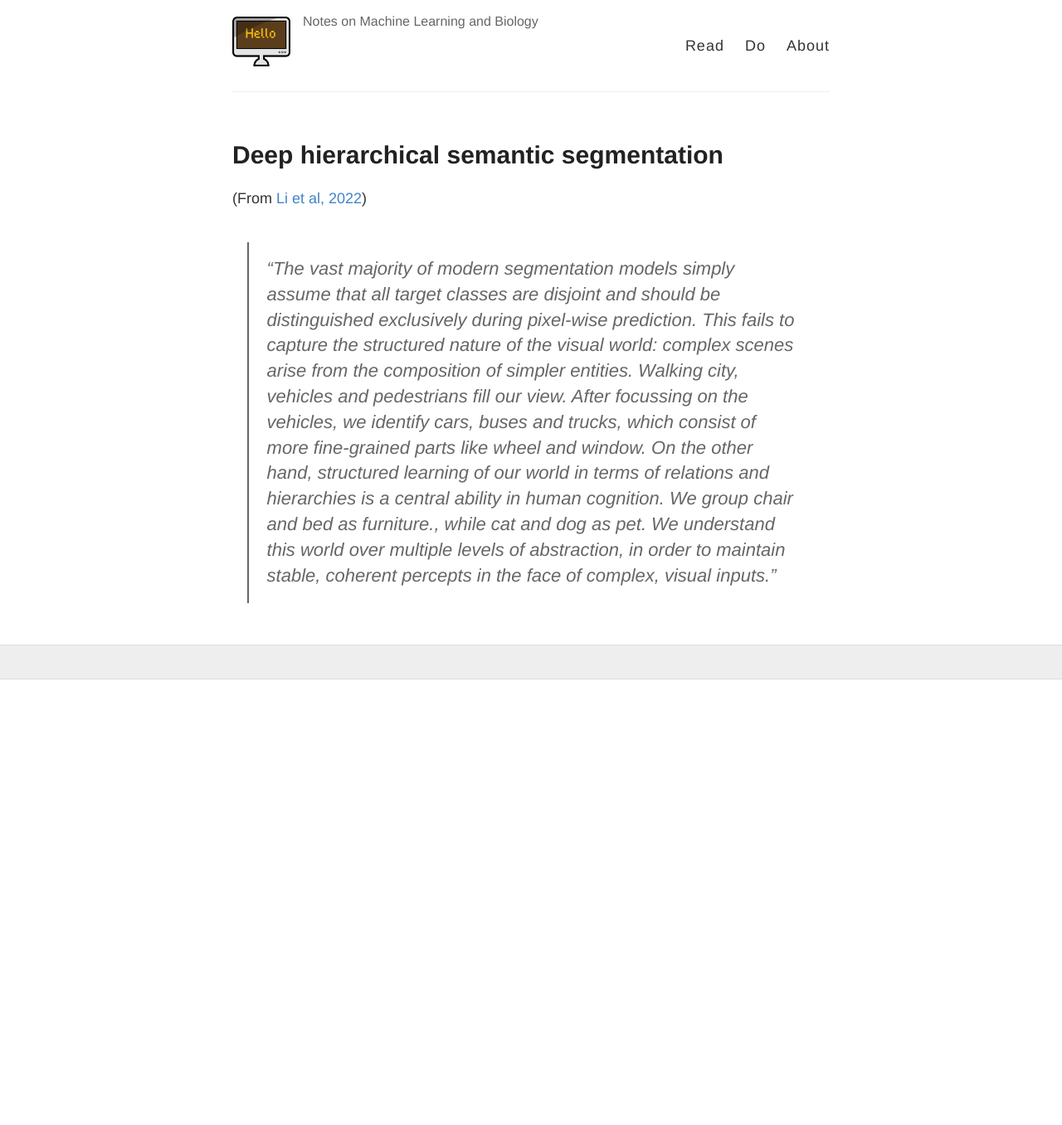
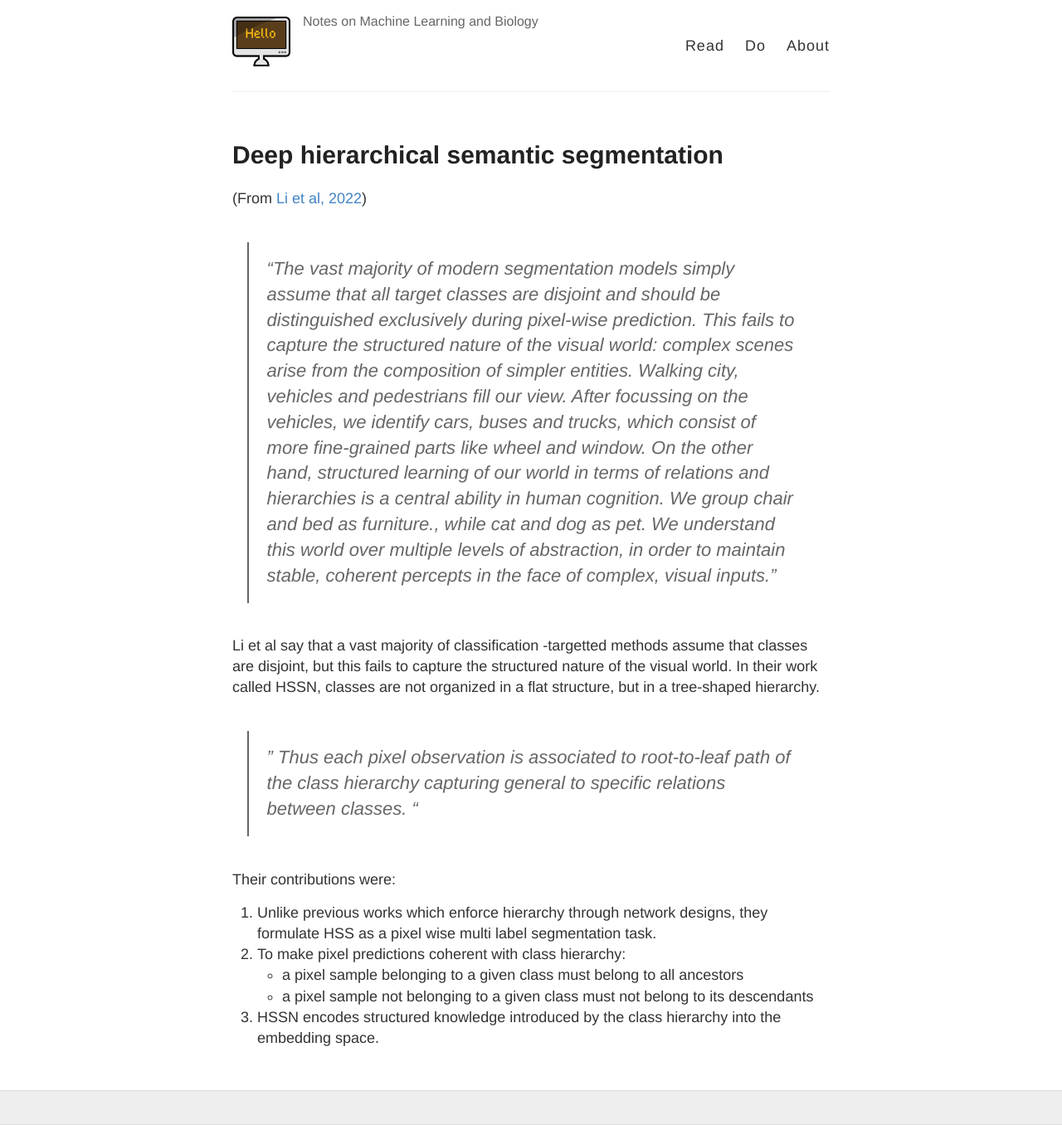
Before and after one commit to lmanan/lmanan.github.io, a Jekyll site: the page built from _posts/2021-04-21-Deep-Hierarchical-Semantic-Segmentation.md, in a window 1280 px wide. Shown: the whole page at 83% size. Built offline with Jekyll 4.4.1, drawn with Linux system fonts in a browser that asks for light colours; a script that is not in the unit is left out; before the commit the page ends 900 px from its top, so only the background shows below that.

Commit message:
Update post

```diff
--- a/_posts/2021-04-21-Deep-Hierarchical-Semantic-Segmentation.md
+++ b/_posts/2021-04-21-Deep-Hierarchical-Semantic-Segmentation.md
@@ -9,3 +9,15 @@ comments: true
 
 (From [Li et al, 2022](https://arxiv.org/abs/2203.14335))
 >"The vast majority of modern segmentation models simply assume that all target classes are disjoint and should be distinguished exclusively during pixel-wise prediction. This fails to capture the structured nature of the visual world: complex scenes arise from the composition of simpler entities. Walking city, vehicles and pedestrians fill our view. After focussing on the vehicles, we identify cars, buses and trucks, which consist of more fine-grained parts like wheel and window. On the other hand, structured learning of our world in terms of relations and hierarchies is a central ability in human cognition. We group chair and bed as furniture., while cat and dog as pet. We understand this world over multiple levels of abstraction, in order to maintain stable, coherent percepts in the face of complex, visual inputs."
+
+Li et al say that a vast majority of classification -targetted methods assume that classes are disjoint, but this fails to capture the structured nature of the visual world. In their work called HSSN, classes are not organized in a flat structure, but in a tree-shaped hierarchy.
+
+>" Thus each pixel observation is associated to root-to-leaf path of the class hierarchy capturing general to specific relations between classes. "
+
+Their contributions were:
+
+1. Unlike previous works which enforce hierarchy through network designs, they formulate HSS as a pixel wise multi label segmentation task.
+2. To make pixel predictions coherent with class hierarchy:
+    - a pixel sample belonging to a given class must belong to all ancestors
+    - a pixel sample not belonging to a given class must not belong to its descendants
+3. HSSN encodes structured knowledge introduced by the class hierarchy into the embedding space.
```
